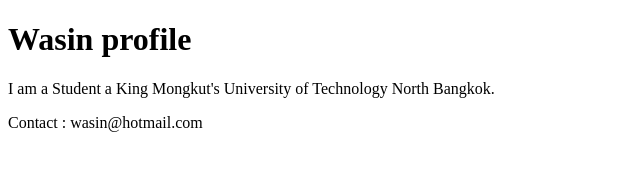
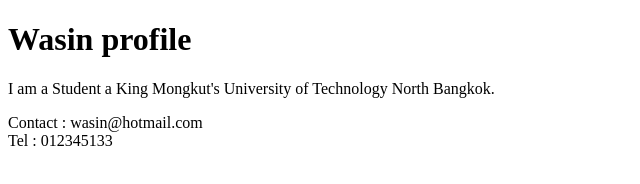
Before and after one commit to wasinbudprom/github-desktop-project-sec1, a plain HTML site: page index.html in a window 1280 px wide. Shown: the whole page, without its empty margins (0-640 px from the left). Drawn offline with Linux system fonts and the light colour scheme.

Commit message:
Update index.html with add Tel

```diff
--- a/index.html
+++ b/index.html
@@ -8,6 +8,8 @@
 <body>
     <h1>Wasin profile</h1>
     <p>I am a Student a King Mongkut's University of Technology North Bangkok.</p>
-    <footer>Contact : wasin@hotmail.com</footer>
+    <footer>Contact : wasin@hotmail.com <br>
+            Tel : 012345133
+    </footer>
 </body>
 </html>
```
